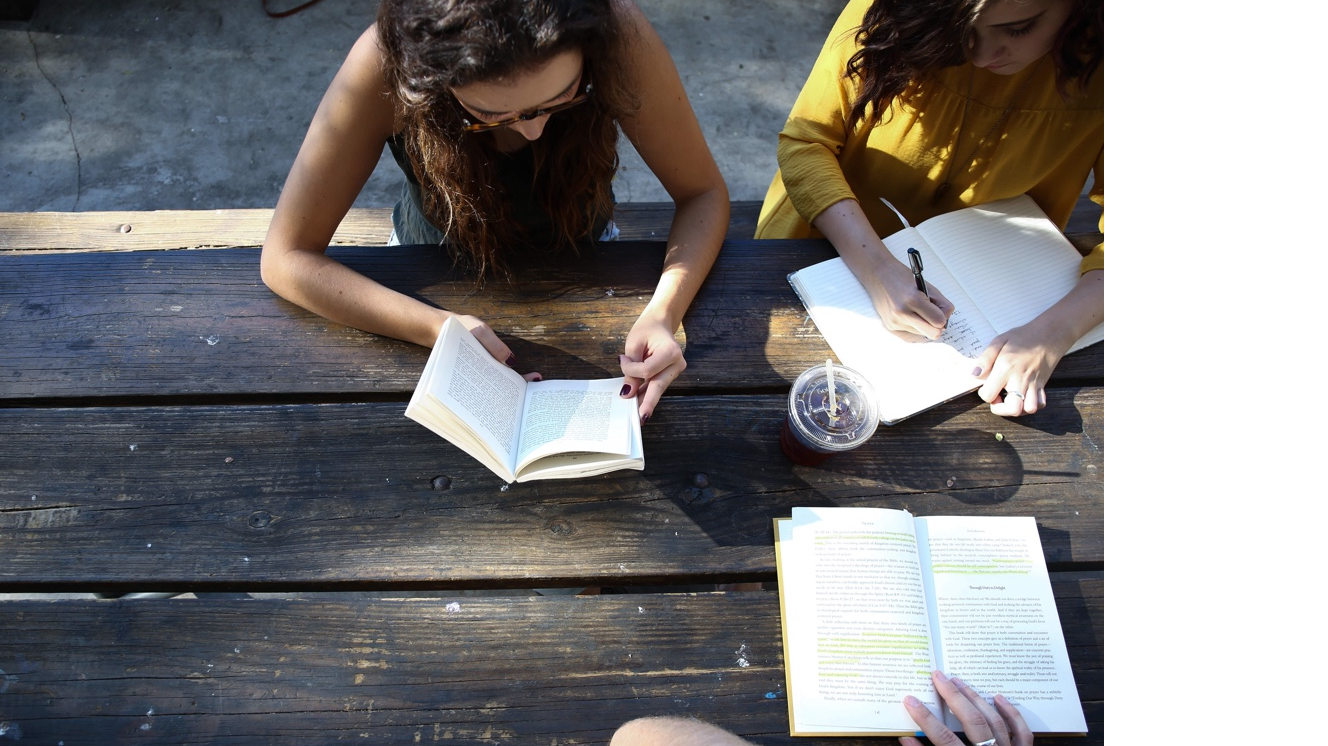
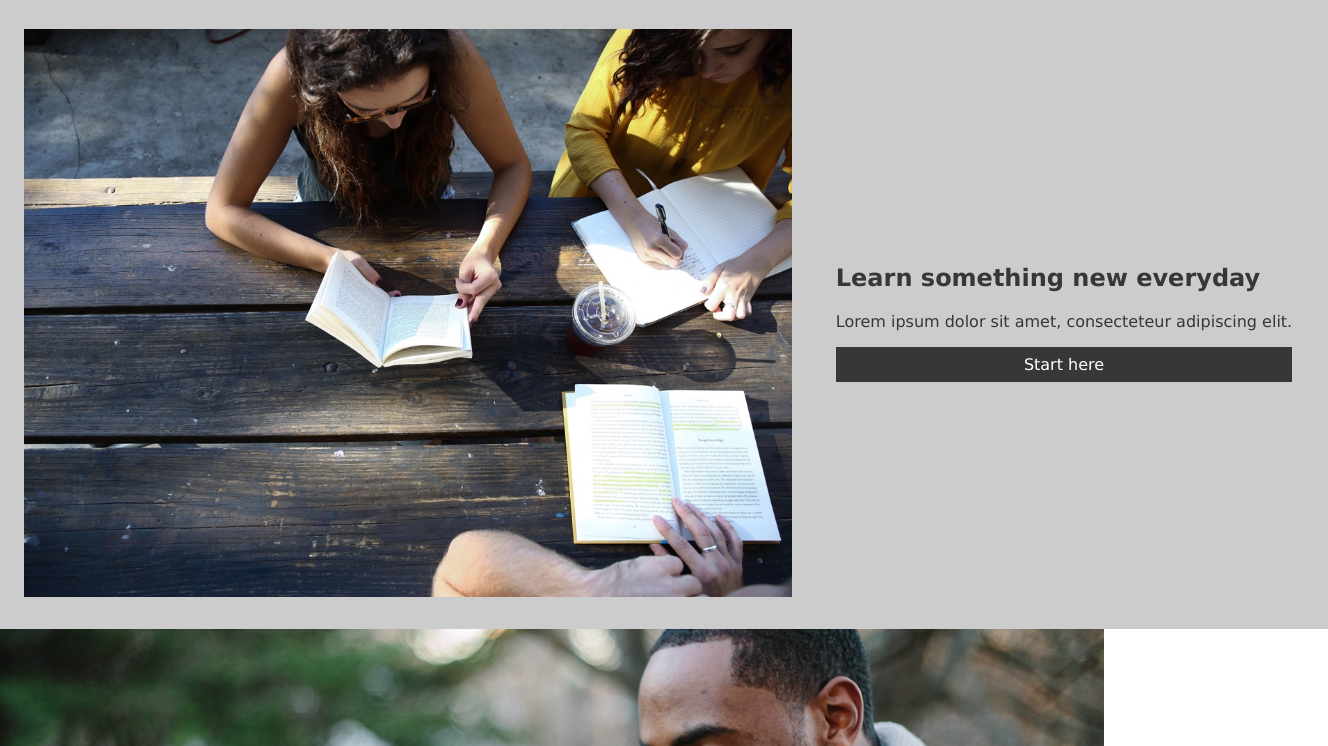
Before and after one commit to ddiegoep/ColmarAcademy, a plain HTML site: page index.html in a window 1280 px wide. Shown: the part 54-800 px from the top of the page, 1328 px wide, since content can reach past the window. Drawn offline with Linux system fonts and the light colour scheme.

Commit message:
Finish banner

```diff
--- a/index.html
+++ b/index.html
@@ -24,9 +24,11 @@
     </header>
     <section id="banner">
         <img src="resources\images\banner.jpg" alt="Photo of people studying outdoors">
-        <h1>Learn something new everyday</h1>
-        <p>Lorem ipsum dolor sit amet, consecteteur adipiscing elit.</p>
-        <a href="#">Start here</a>
+        <div>
+            <h1>Learn something new everyday</h1>
+            <p>Lorem ipsum dolor sit amet, consecteteur adipiscing elit.</p>
+            <a href="#">Start here</a>
+        </div>
     </section>
     <section id="main">
         <img src="resources\images\information-main.jpg" alt="Photo of a man reading outdoors">
--- a/resources/css/style.css
+++ b/resources/css/style.css
@@ -50,3 +50,37 @@ header nav ul li a{
 }
 
 /*Banner*/
+
+#banner{
+    display: flex;
+    background-color: rgba(128,128,128,0.4);
+    width: 100%;
+    padding: 2rem 1.5rem 2rem 1.5rem;
+}
+
+#banner img{
+    display: inline-flex;
+    margin-right: 2rem;
+    width: 60%;
+}
+
+#banner div{
+    margin: auto;
+}
+
+#banner div h1{
+    font-weight: bold;
+}
+
+#banner div a{
+    display:flex;
+    justify-content: center;
+    color: white;
+    background-color: rgb(55, 55, 55);
+    text-decoration: none;
+    width: 100%;
+    padding-top: 0.5rem;
+    padding-bottom: 0.5rem;
+}
+
+/*main*/
```
